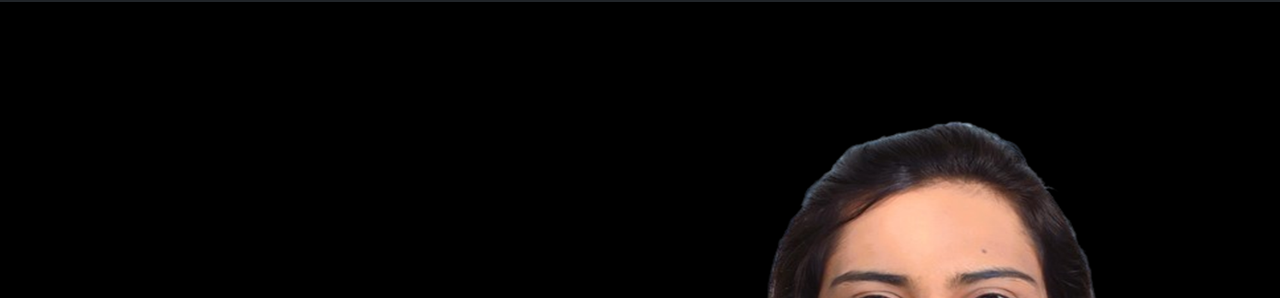
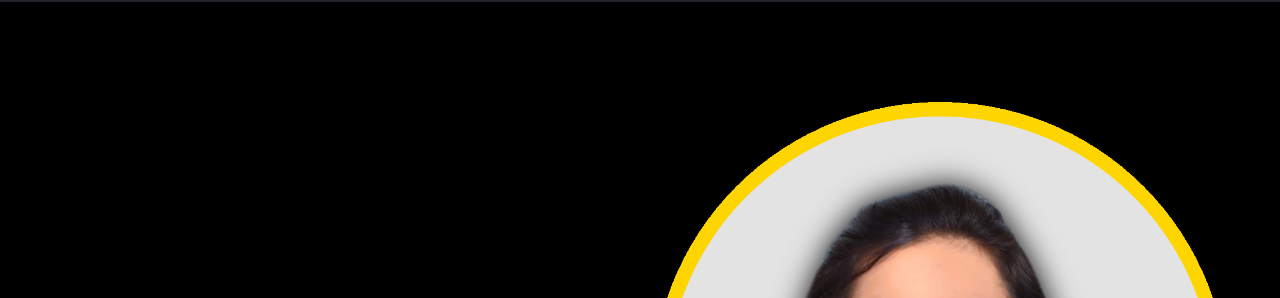
Before and after one commit to khushizope/Khushi_Zope_Portfolio, a plain HTML site: page index.html in a window 1280 px wide. Shown: the part 60-358 px from the top of the page. Drawn offline with nearby package versions, Linux system fonts and the light colour scheme.

Commit message:
Update home.html
changing the home profile photo

```diff
--- a/Template/home.html
+++ b/Template/home.html
@@ -9,7 +9,7 @@
             </div>
             <!-- Right Image -->
             <div class="col-md-6 text-center">
-                <img src="img/bg_1.png" alt="Khushi Zope" class="img-fluid rounded" style="max-height: 600px;">
+                <img src="img/bg_2.png" alt="Khushi Zope" class="img-fluid rounded" style="max-height: 600px;">
             </div>
         </div>
     </div>
```
